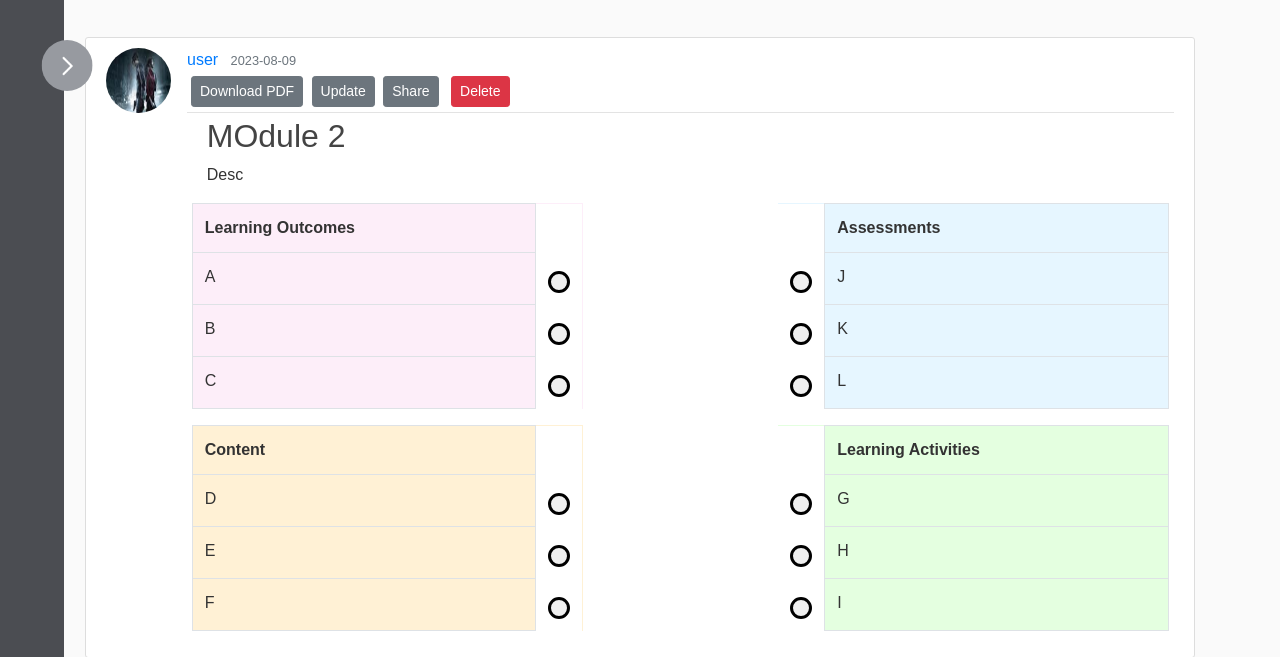
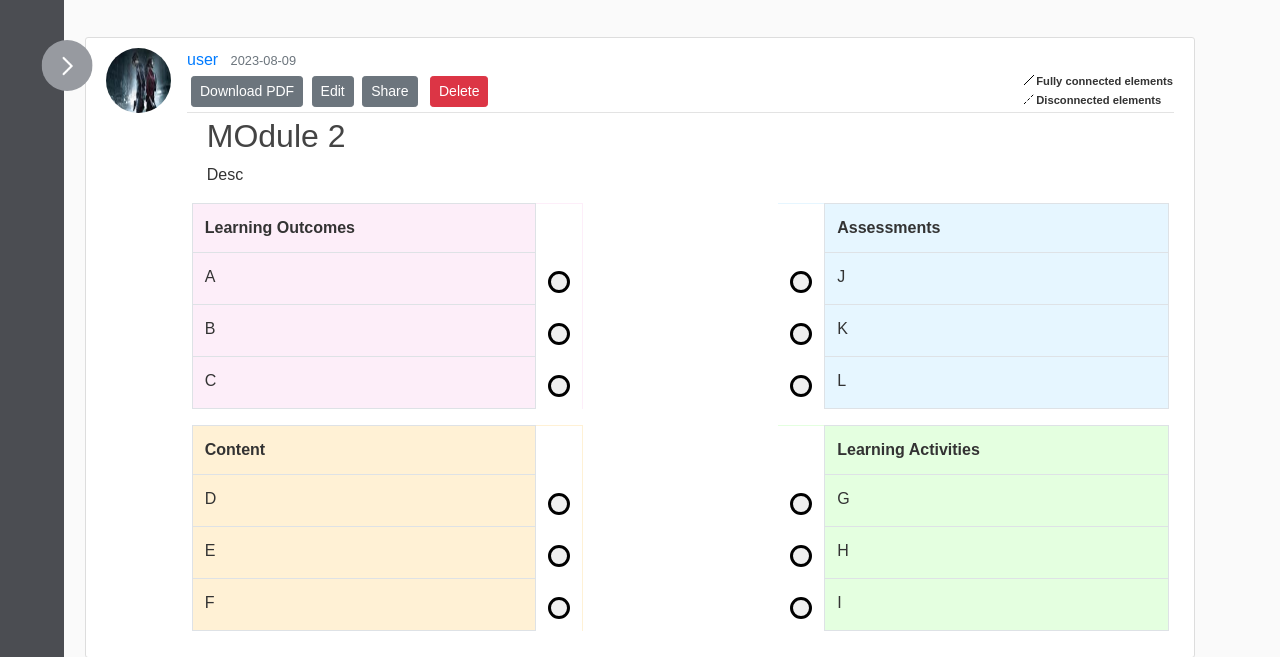
Before and after one commit to CosmicOtter23/EdVee-app, a Flask app: page /project/2 in a window 1280 px wide. Shown: the top 657 px of the page. Run offline with Flask 3, Linux system fonts and the light colour scheme; a user stored in the database is signed in; lists and menus that the app fills with data are empty; some libraries are stand-ins or nearby versions.

Commit message:
added legend and autofocus

```diff
--- a/EdVee/edvee/static/main.css
+++ b/EdVee/edvee/static/main.css
@@ -388,3 +388,13 @@
   padding-left: 8%;
   padding-top: 3%;
 }
+
+.legend-table {
+  margin: 0;
+  padding: 0;
+}
+
+.legend-text {
+  font-size: 0.7rem;
+  justify-self: right;
+}
--- a/EdVee/edvee/static/script.js
+++ b/EdVee/edvee/static/script.js
@@ -24,27 +24,12 @@
   const pdfButton = document.getElementById('pdf-button');
 
   if (pdfButton) {
-    // let makepdf = document.getElementById("element-to-print");
-
-    // pdfButton.addEventListener("click", function () {
-    //     html2pdf().from(makepdf).save();
-    // });
     pdfButton.addEventListener('click', () => {
       var element = document.getElementById('element-to-print');
-      // const lines = document.querySelectorAll('.leader-line');
-      // const lines2 = Array.from(lines);
+      var name = "";
 
-      // console.log(lines2);
-
-      // lines2.forEach(function(line) {
-      //   element.appendChild(line);
-      //   // line.remove();
-      //   console.log("Line done");
-      // });
-
-      // console.log(element.getAttribute("data-value"));
-
-      const name = element.getAttribute("data-value") + ".pdf";
+      // html2pdf
+      name = element.getAttribute("data-value") + " - html2pdf.pdf";
 
       var opt = {
         margin:       0.5,
@@ -55,11 +40,28 @@
       };
 
       html2pdf().from(element).set(opt).save();
-      // html2pdf(element, opt);
+
+
+      // // jspdf
+      // name = element.getAttribute("data-value") + " - jspdf.pdf";
+
+      // const { jsPDF } = window.jspdf;
+
+      // // Create a jsPDF instance
+      // const pdf = new jsPDF();
+
+      // document.getElementById('element-to-print').color = "red";
+      // console.log(document.getElementById('element-to-print'));
+
+      // // Convert the HTML element to PDF
+      // pdf.html(document.getElementById('element-to-print'), {
+      //   callback: function () {
+      //     // Download the PDF
+      //     pdf.save(name);
+      //   }
+      // });
     });
   }
-
-  // getUnconnectedNodes();
 });
 
 function OpenDiv(divToOpen) {
--- a/EdVee/edvee/templates/base.html
+++ b/EdVee/edvee/templates/base.html
@@ -24,6 +24,15 @@
 
   <!-- html2pdf -->
   <script src="https://cdnjs.cloudflare.com/ajax/libs/html2pdf.js/0.9.2/html2pdf.bundle.js"></script>
+
+  <!-- jspdf -->
+  <!-- <script src="https://cdnjs.cloudflare.com/ajax/libs/jspdf/2.5.1/jspdf.umd.min.js"></script> -->
+  <script src="https://unpkg.com/jspdf@latest/dist/jspdf.umd.min.js"></script>
+
+  <!--html2canvas -->
+  <script src="https://cdnjs.cloudflare.com/ajax/libs/html2canvas/0.5.0-beta4/html2canvas.min.js"></script>
+
+
 
   {% if title %}
   <title>EdVee - {{ title }}</title>
--- a/EdVee/edvee/templates/project.html
+++ b/EdVee/edvee/templates/project.html
@@ -10,13 +10,25 @@
         <div>
           <button id="pdf-button" type="button" class="btn btn-secondary btn-sm m-1">Download PDF</button>
           {% if access_level >= 2 %}
-            <a class="btn btn-secondary btn-sm mt-1 mb-1" href="{{ url_for('project_wiz_4', project_id=project.id) }}">Update</a>
+            <a class="btn btn-secondary btn-sm mt-1 mb-1" href="{{ url_for('project_wiz_4', project_id=project.id) }}">Edit</a>
             {% if access_level == 3 %}
               <button type="button" class="btn btn-secondary btn-sm m-1" data-toggle="modal" data-target="#shareModal">Share</button>
               <button type="button" class="btn btn-danger btn-sm m-1" data-toggle="modal" data-target="#deleteModal">Delete</button>
             {% endif %}
+          {% endif %}
+          <div id="legend" style="float: right">
+            <table class="legend-table">
+              <tr>
+                <th class="legend-text"><svg width="10" height="10"><line x1="0" y1="10" x2="10" y2="0" stroke="black"/></svg></th>
+                <th class="legend-text">Fully connected elements</th>
+              </tr>
+              <tr>
+                <th class="legend-text"><svg width="10" height="10"><line x1="0" y1="10" x2="10" y2="0" stroke="black" stroke-dasharray="3,2"/></svg></th>
+                <th class="legend-text">Disconnected elements</th>
+              </tr>
+            </table>
           </div>
-        {% endif %}
+        </div>
       </div>
       <div id="element-to-print" data-value="{{ project.name }}" style="padding-left: 2%; padding-right: 2%;">
         <h2 class="article-title">{{ project.name }}</h2>
--- a/EdVee/edvee/templates/wizard/project_wiz_4.html
+++ b/EdVee/edvee/templates/wizard/project_wiz_4.html
@@ -20,7 +20,7 @@
           </li> -->
           __
           <li id="elements-button">
-            <button class="btn" onclick="OpenElementsNav()">Open Elements</button>
+            <button class="btn" onclick="OpenElementsNav()">Elements</button>
           </li>
           <div id="elements-nav" style="display: none;">
             <ul>
@@ -55,7 +55,7 @@
           </div>
           __
           <li id="connections-button">
-            <button class="btn" onclick="OpenConnectionsNav()">Open Connections</button>
+            <button class="btn" onclick="OpenConnectionsNav()">Connections</button>
           </li>
           <div id="connections-nav" style="display: none;">
             <ul>
```
Also changed, not shown: EdVee/edvee/forms.py (+8 -8 lines), EdVee/edvee/templates/wizard/project_wiz_2A.html (+4 -4 lines), notes/Notes-LAPTOP-DVRA7VLA.txt (+6 -3 lines), EdVee/instance/site.db.
